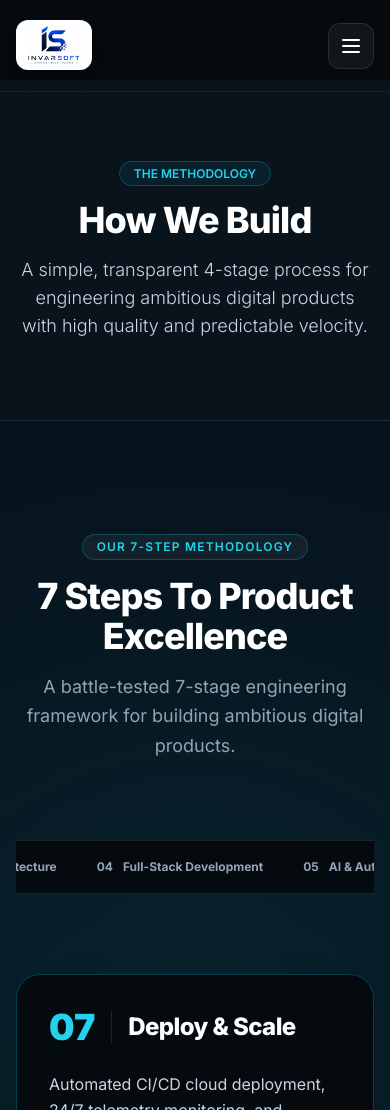
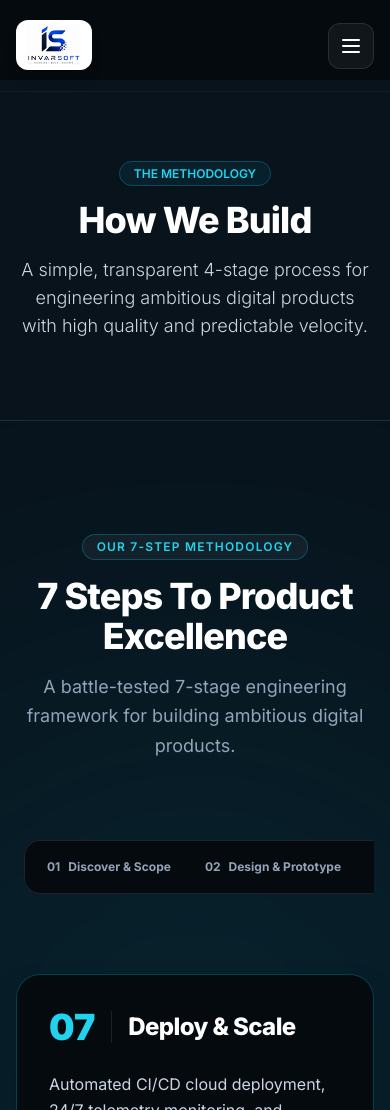
Before and after one commit to Invarsoft/invarsoft1, a Next.js app: page /process in a window 390 px wide. Shown: the top 1110 px of the page. Built offline with nearby package versions, Linux system fonts and the light colour scheme.

Commit message:
Fix flex overflow alignment so Step 01 is always 100% visible

```diff
--- a/src/components/ProcessSection.tsx
+++ b/src/components/ProcessSection.tsx
@@ -159,14 +159,14 @@ export const ProcessSection: React.FC = () => {
           </motion.p>
         </div>
 
-        {/* INTERACTIVE STAGE SELECTOR TABS (TOUCH & SCROLL READY) */}
-        <div className="flex justify-center mb-16 overflow-x-auto pb-4 no-scrollbar">
-          <div className="inline-flex items-center gap-2 bg-[#050A0F] p-2 rounded-2xl border border-white/10 backdrop-blur-xl">
+        {/* INTERACTIVE STAGE SELECTOR TABS (TOUCH & SCROLL READY - STEP 01 ALWAYS VISIBLE) */}
+        <div className="flex justify-start xl:justify-center mb-16 max-w-full overflow-x-auto pb-4 no-scrollbar px-2">
+          <div className="inline-flex items-center gap-1.5 sm:gap-2 bg-[#050A0F] p-2 rounded-2xl border border-white/10 backdrop-blur-xl flex-nowrap">
             {processSteps.map((step, idx) => (
               <button
                 key={step.number}
                 onClick={() => setActiveStep(idx)}
-                className={`flex items-center gap-2.5 px-4 sm:px-5 py-2.5 sm:py-3 rounded-xl text-xs sm:text-sm font-bold transition-all duration-300 whitespace-nowrap cursor-pointer ${
+                className={`flex items-center gap-2 px-3.5 sm:px-4 py-2.5 sm:py-3 rounded-xl text-xs sm:text-sm font-bold transition-all duration-300 whitespace-nowrap cursor-pointer ${
                   activeStep === idx
                     ? 'bg-cyan-500 text-black shadow-[0_0_20px_rgba(0,240,255,0.4)]'
                     : 'text-slate-400 hover:text-white hover:bg-white/5'
```
